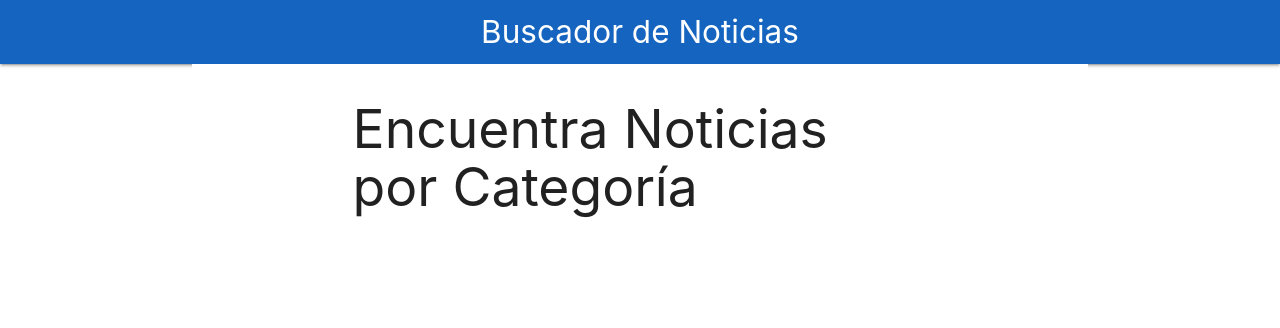
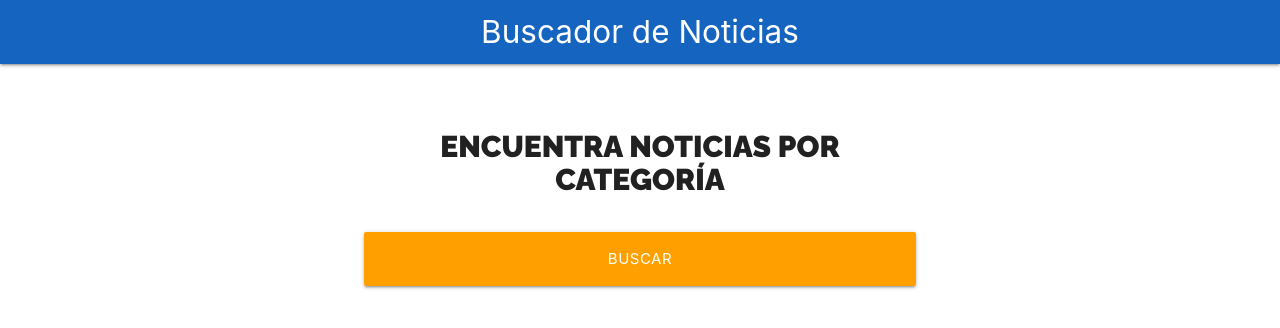
Before and after one commit to sebaszwenger/buscador-noticias-react, a React (Create React App) app: page / in a window 1280 px wide. Shown: the top 328 px of the page. Built offline with nearby package versions, Linux system fonts and the light colour scheme.

Commit message:
incorporation and use style from Formulario.module.css

```diff
--- a/src/components/Formulario.js
+++ b/src/components/Formulario.js
@@ -1,9 +1,19 @@
+import styles from "./Formulario.module.css";
+
 const Formulario = () => {
   return (
-    <div className="row">
+    <div className={`${styles.buscador} row`}>
       <div className="col s12 m8 offset-m2">
         <form>
-          <h2>Encuentra Noticias por Categoría</h2>
+          <h2 className={styles.heading}>Encuentra Noticias por Categoría</h2>
+
+          <div className="input-field col s12">
+            <input
+              type="submit"
+              className={`${styles.btn_block} btn-large amber darken-2`}
+              value="Buscar"
+            />
+          </div>
         </form>
       </div>
     </div>
--- a/src/components/Formulario.module.css
+++ b/src/components/Formulario.module.css
@@ -10,6 +10,6 @@
   margin-bottom: 2rem;
   text-align: left;
 }
-.btn-block {
+.btn_block {
   width: 100%;
 }
```
